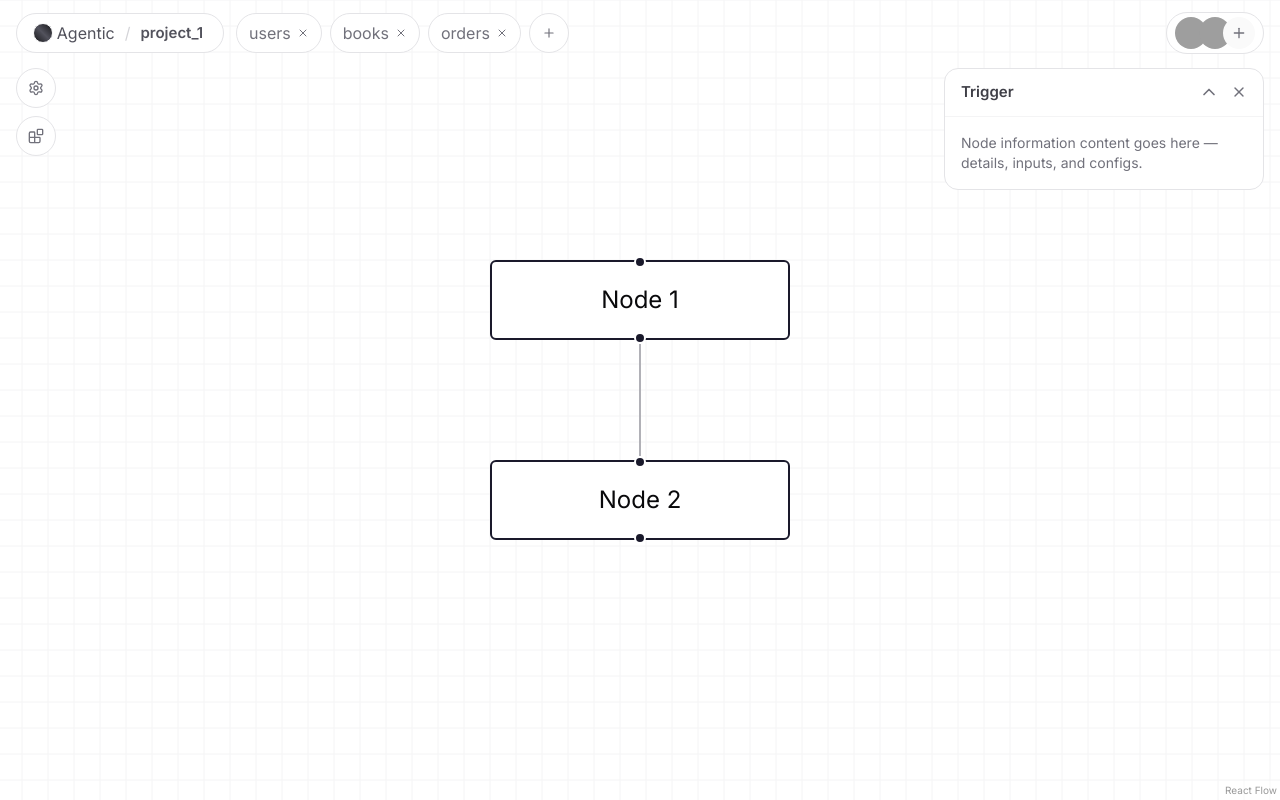
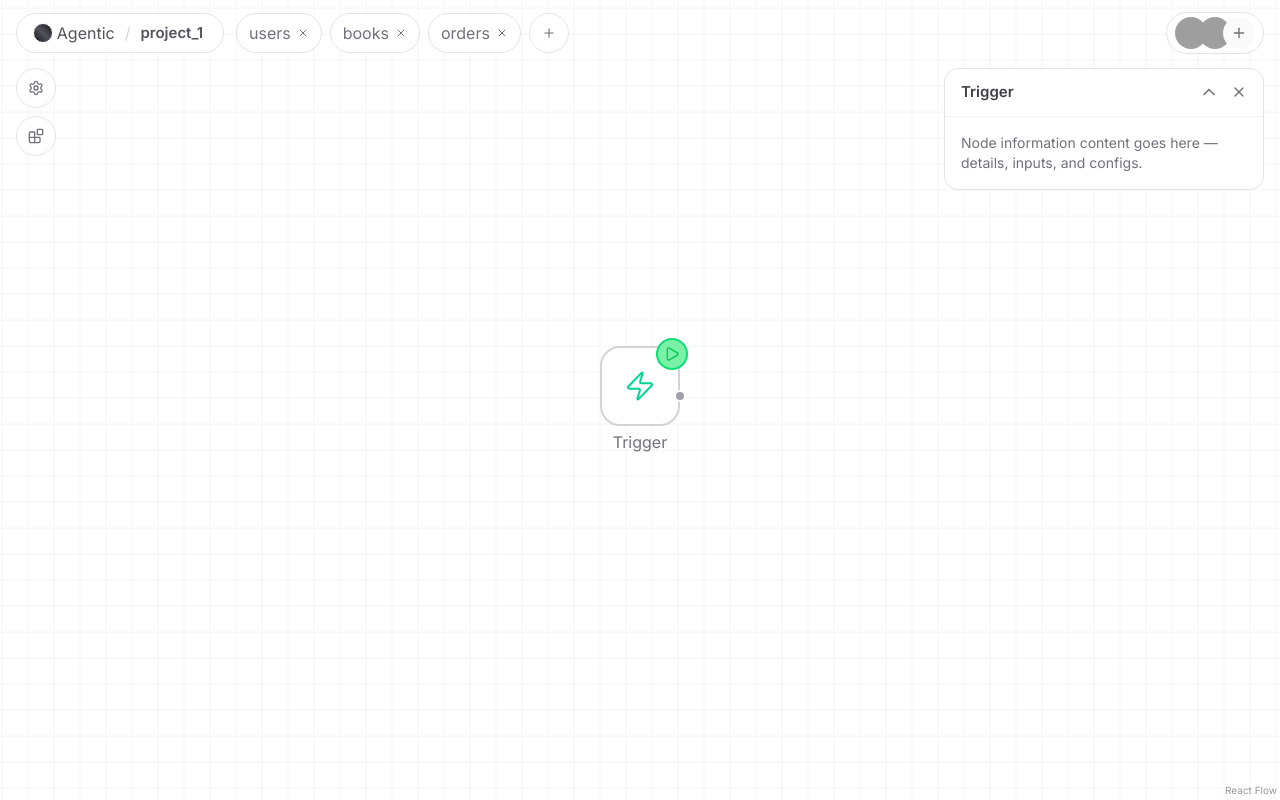
Before and after one commit to Gaurav-Gali/agentic-frontend, a Next.js app: page /projects/1 in a window 1280 px wide. Built offline with nearby package versions, Linux system fonts and the light colour scheme; grey boxes are pictures that could not be loaded.

Commit message:
added nodeWrapper + triggerNode + nodeSelection config

```diff
--- a/components/Nodes/NodeEditor.tsx
+++ b/components/Nodes/NodeEditor.tsx
@@ -3,46 +3,66 @@
 
 "use client";
 
-import React,{useCallback,useState} from 'react';
+import React,{useCallback} from 'react';
 
 import {
-    ReactFlow, ReactFlowProvider, applyNodeChanges, applyEdgeChanges, Background, Controls, Position
+    ReactFlow, ReactFlowProvider, applyNodeChanges, applyEdgeChanges, Background
 } from '@xyflow/react';
 import '@xyflow/react/dist/style.css';
 
-const initialNodes = [
-    { id: 'n1', position: { x: 0, y: 0 }, data: { label: 'Node 1' } },
-    { id: 'n2', position: { x: 0, y: 100 }, data: { label: 'Node 2' } },
-];
-const initialEdges = [{ id: 'n1-n2', source: 'n1', target: 'n2' }];
+import {EditorNodeTypes} from "@/types/EditorNodeTypes";
+import {useAtom} from "jotai";
+import {NodeType} from "@/types/NodeType";
+import {EdgesAtom, NodesAtom} from "@/store/Nodes/NodesAndEdgesStore";
+import {EdgeType} from "@/types/EdgeType";
+
+import {SelectedNodeAtom} from "@/store/Nodes/SelectedNode";
+
+import { v4 as uuidv4 } from "uuid";
 
 export default function App() {
-    const [nodes, setNodes] = useState(initialNodes);
-    const [edges, setEdges] = useState(initialEdges);
+    const [nodes, setNodes] = useAtom<NodeType[]>(NodesAtom);
+    const [edges, setEdges] = useAtom<EdgeType[]>(EdgesAtom);
+    const [selectedNode, setSelectedNode] = useAtom(SelectedNodeAtom);
 
     const onNodesChange = useCallback(
         (changes) => setNodes((nodesSnapshot) => applyNodeChanges(changes, nodesSnapshot)),
         [],
     );
+
     const onEdgesChange = useCallback(
         (changes) => setEdges((edgesSnapshot) => applyEdgeChanges(changes, edgesSnapshot)),
         [],
     );
-    const onConnect = useCallback(
-        (params) => setEdges((edgesSnapshot) => addEdge(params, edgesSnapshot)),
-        [],
-    );
+
+    const onConnect = useCallback((params) => {
+        const newEdge:EdgeType = {
+            id:uuidv4(),
+            source:params.source,
+            sourceHandle:params.sourceHandle,
+            target:params.target,
+            targetHandle:params.targetHandle,
+            label:"",
+            animated:true
+        };
+
+        setEdges((prevEdges) => [...prevEdges, newEdge]);
+    },[]);
 
     return (
-        <div style={{ width: '100vw', height: '100vh', position: 'relative' }}>
+        <div onClick={() => setSelectedNode("")} style={{ width: '100vw', height: '100vh', position: 'relative' }}>
             <ReactFlowProvider>
                 <Background gap={13} variant={"lines"} color="oklch(96.7% 0.001 286.375)" />
                 <ReactFlow
+                    nodeTypes={EditorNodeTypes}
                     nodes={nodes}
                     edges={edges}
                     onNodesChange={onNodesChange}
                     onEdgesChange={onEdgesChange}
                     onConnect={onConnect}
+                    onNodeClick={(event) => {
+                        event.stopPropagation();
+                    }}
                     fitView
                 />
                 {/*<Controls/>*/}
--- /dev/null
+++ b/components/Nodes/NodeWrapper.tsx
@@ -0,0 +1,77 @@
+import React, {useState} from 'react';
+import {Check, Loader, Play} from "lucide-react";
+import {Handle, Position} from "@xyflow/react";
+import {HandleType} from "@/types/HandleType";
+import {cn} from "@/lib/utils";
+
+import {useAtom} from "jotai";
+import {SelectedNodeAtom} from "@/store/Nodes/SelectedNode";
+
+const NodeWrapper = ({children, nodeName, nodeId,sourceHandles, targetHandles}:{children:React.ReactNode, nodeName:string, nodeId:string,sourceHandles:HandleType[]|null, targetHandles:HandleType[]|null}) => {
+    const [running, setRunning] = useState<boolean>(false);
+    const [executed, setExecuted] = useState<boolean>(false);
+    const [selectedNode, setSelectedNode] = useAtom(SelectedNodeAtom);
+
+    const handleNodeRun = () => {
+        setRunning(true);
+        setExecuted(false);
+
+        setTimeout(() => {
+            setRunning(false);
+            setExecuted(true);
+        }, 1000);
+    }
+
+    const maxHandles = Math.max(sourceHandles?.length || 0, targetHandles?.length || 0);
+    const minHeight = maxHandles > 0 ? 25 + maxHandles * 10 + 5 : 40;
+
+    return (
+        <div onClick={() => setSelectedNode(nodeId)} className={"flex flex-col items-center justify-center gap-0.5"}>
+            {/*Input Handles*/}
+            {targetHandles?.map((handle:HandleType, index:number) => (
+                <Handle
+                    key={index}
+                    id={handle.id}
+                    type={handle.type}
+                    position={Position.Left}
+                    style={{
+                        top: `${25 + index * 10}px`,
+                        background:"oklch(70.5% 0.015 286.067)"
+                    }}
+                />
+            ))}
+
+            {/*Main*/}
+            <span onClick={() => handleNodeRun()} className={"absolute cursor-pointer top-[-4px] right-[-4px] flex items-center justify-center text-green-500 bg-green-300 border-[1px] border-green-400 rounded-full p-[3px]"}>
+                {running ? <Loader className={"animate-spin"} size={8}/> : <>
+                    {executed ? <Check size={8}/> : <Play size={8}/>}
+                </>}
+            </span>
+            <div
+                className={cn("bg-white min-w-10 flex items-center justify-center rounded-lg px-2 py-2 border", nodeId === selectedNode ? "border-zinc-500" : "border-zinc-300")}
+                style={{
+                    minHeight: `${minHeight}px`
+                }}
+            >
+                {children}
+            </div>
+            <p className={"text-[8px] capitalize font-normal text-zinc-500"}>{nodeName}</p>
+
+            {/*Output Handles*/}
+            {sourceHandles?.map((handle:HandleType, index:number) => (
+                <Handle
+                    key={index}
+                    id={handle.id}
+                    type={handle.type}
+                    position={Position.Right}
+                    style={{
+                        top: `${25 + index * 10}px`,
+                        background:"oklch(70.5% 0.015 286.067)"
+                    }}
+                />
+            ))}
+        </div>
+    );
+};
+
+export default NodeWrapper;
--- /dev/null
+++ b/components/Nodes/trigger_group/TriggerNode.tsx
@@ -0,0 +1,23 @@
+import React from 'react';
+import NodeWrapper from "@/components/Nodes/NodeWrapper";
+import {Zap} from "lucide-react";
+import {HandleType} from "@/types/HandleType";
+
+const TriggerNode = ({id}:{id:string}) => {
+    const sourceHandles:HandleType[] = [
+        {
+            id:"trigger-output",
+            type:"source",
+        },
+    ]
+
+    return (
+        <NodeWrapper nodeName={"trigger"} nodeId={id} targetHandles={null} sourceHandles={sourceHandles}>
+            <div>
+                <Zap className={"text-emerald-400"} strokeWidth={1.5} size={16}/>
+            </div>
+        </NodeWrapper>
+    );
+};
+
+export default TriggerNode;
--- a/package.json
+++ b/package.json
@@ -15,11 +15,13 @@
     "class-variance-authority": "^0.7.1",
     "clsx": "^2.1.1",
     "cmdk": "^1.1.1",
+    "jotai": "^2.15.0",
     "lucide-react": "^0.545.0",
     "next": "15.5.4",
     "react": "19.1.0",
     "react-dom": "19.1.0",
-    "tailwind-merge": "^3.3.1"
+    "tailwind-merge": "^3.3.1",
+    "uuid": "^13.0.0"
   },
   "devDependencies": {
     "@eslint/eslintrc": "^3",
--- /dev/null
+++ b/store/Nodes/NodesAndEdgesStore.ts
@@ -0,0 +1,19 @@
+import {atom} from "jotai";
+import {NodeType} from "@/types/NodeType";
+import {EdgeType} from "@/types/EdgeType";
+
+export const NodesAtom = atom<NodeType[]>(
+    [
+        {
+            id:"1",
+            position: {
+                x:0,
+                y:0
+            },
+            type:"triggerNode",
+            data:null
+        },
+    ]
+);
+
+export const EdgesAtom = atom<EdgeType[]>([]);
--- /dev/null
+++ b/store/Nodes/SelectedNode.ts
@@ -0,0 +1,3 @@
+import {atom} from "jotai";
+
+export const SelectedNodeAtom = atom<string>("");
--- /dev/null
+++ b/types/EdgeType.ts
@@ -0,0 +1,9 @@
+export type EdgeType = {
+    id: string;
+    source: string;
+    sourceHandle:string;
+    targetHandle:string;
+    target: string;
+    label?: string;
+    animated: boolean;
+}
--- /dev/null
+++ b/types/EditorNodeTypes.ts
@@ -0,0 +1,5 @@
+import TriggerNode from "@/components/Nodes/trigger_group/TriggerNode";
+
+export const EditorNodeTypes = {
+    'triggerNode': TriggerNode
+}
--- /dev/null
+++ b/types/HandleType.ts
@@ -0,0 +1,4 @@
+export type HandleType = {
+    id:string,
+    type:"source"|"target"
+}
--- /dev/null
+++ b/types/NodeType.ts
@@ -0,0 +1,10 @@
+import {EditorNodeTypes} from "@/types/EditorNodeTypes";
+
+export type datasType = Record<string, string> | null;
+
+export type NodeType = {
+    id: string,
+    position : {x:number, y:number},
+    data: datasType,
+    type: keyof typeof EditorNodeTypes,
+}
```
Also changed, not shown: 1 other file (tests, documents, lock files or other folders).
